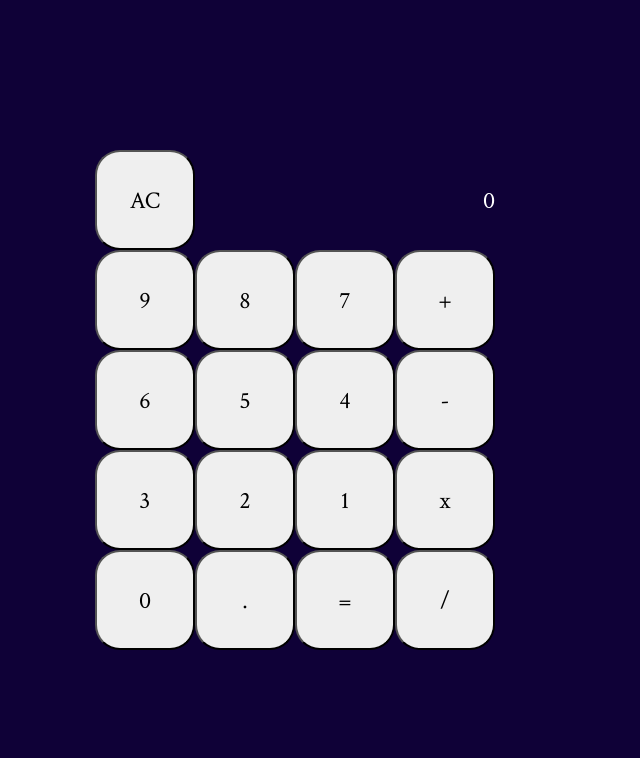
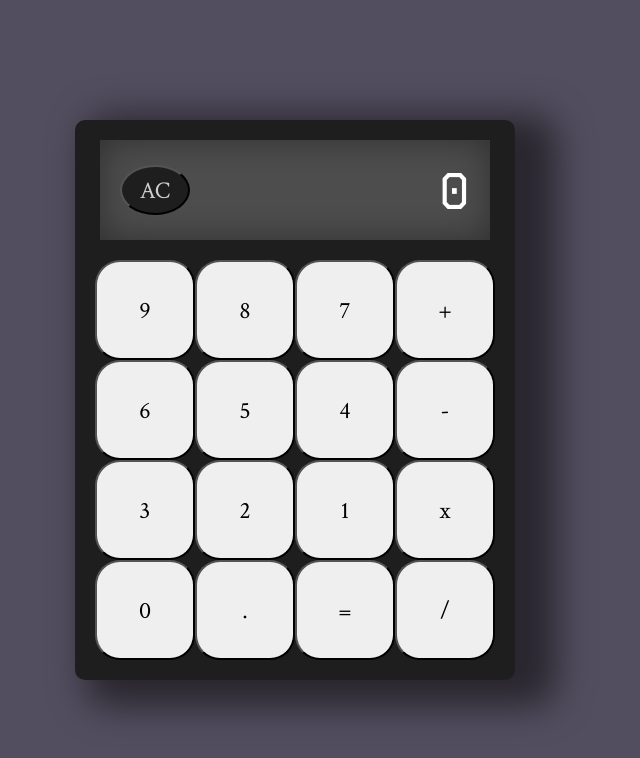
Before and after one commit to NahuMeza/My-React-Calculator, a React (Vite) app: page / in a window 1280 px wide. Shown: the top 758 px of the page, without its empty margins (345-985 px from the left). Built offline with nearby package versions, Linux system fonts and the light colour scheme.

Commit message:
adding display and background styles

```diff
--- a/src/Components/App/App.css
+++ b/src/Components/App/App.css
@@ -1,4 +1,5 @@
 @import url('https://fonts.googleapis.com/css2?family=Crimson+Text&display=swap');
+@import url('https://fonts.googleapis.com/css2?family=Crimson+Text&family=Graduate&display=swap');
 
 main{
     display: flex;
@@ -11,6 +12,16 @@ main{
     font-family: 'Crimson Text', serif;
     font-size: 1.5rem;
 }
+.calc-case{
+    display: flex;
+    flex-direction: column;
+    align-items: center;
+    gap: 20px;
+    background-color: #1e1e1e;
+    padding: 20px;
+    box-shadow: 26px 11px 35px 16px rgba(0, 0, 0, 0.51);
+    border-radius: 10px;
+}
 .calc-numbpad{
     display: flex;
     flex-direction: row;
@@ -19,12 +30,30 @@ main{
     display: flex;
     flex-direction: column;
 }
+
 .calc-display{
+    font-family: 'Graduate', 'cursive';
     display: flex;
     flex-direction: row;
     justify-content: space-between;
     align-items: center;
+    background-color: rgba(82, 82, 82, 0.911);
+    width: 350px;
+    height: 100px;
+    padding: 0 20px 0 20px;
+    font-size: 2em;
+    box-shadow: inset 0px 0px 35px 0px rgba(0, 0, 0, 0.39);
+    overflow: hidden;
 }
+
+.calc-display button{
+    width: 20%;
+    height: 50%;
+    border-radius: 50%;
+    background-color: #1e1e1e;
+    color: #cfcece;
+}
+
 button{
     width: 100px;
     height: 100px;
--- a/src/Components/App/App.jsx
+++ b/src/Components/App/App.jsx
@@ -52,7 +52,7 @@ function App () {
 
   return (
     <main>
-      <section>
+      <section className='calc-case'>
         <article className='calc-display'>
           <button onClick={() => { setWichValue(1); setFirstValue(''); setSecondValue(''); setNumDisabled(false) }}>
             AC
--- a/src/main.css
+++ b/src/main.css
@@ -1,5 +1,5 @@
-*{margin: 0; padding:0}
+*{margin: 0; padding:0;}
 
 body {
-    background-color: rgb(15, 1, 55);
+    background-color: rgb(83, 78, 95);
 }
```
